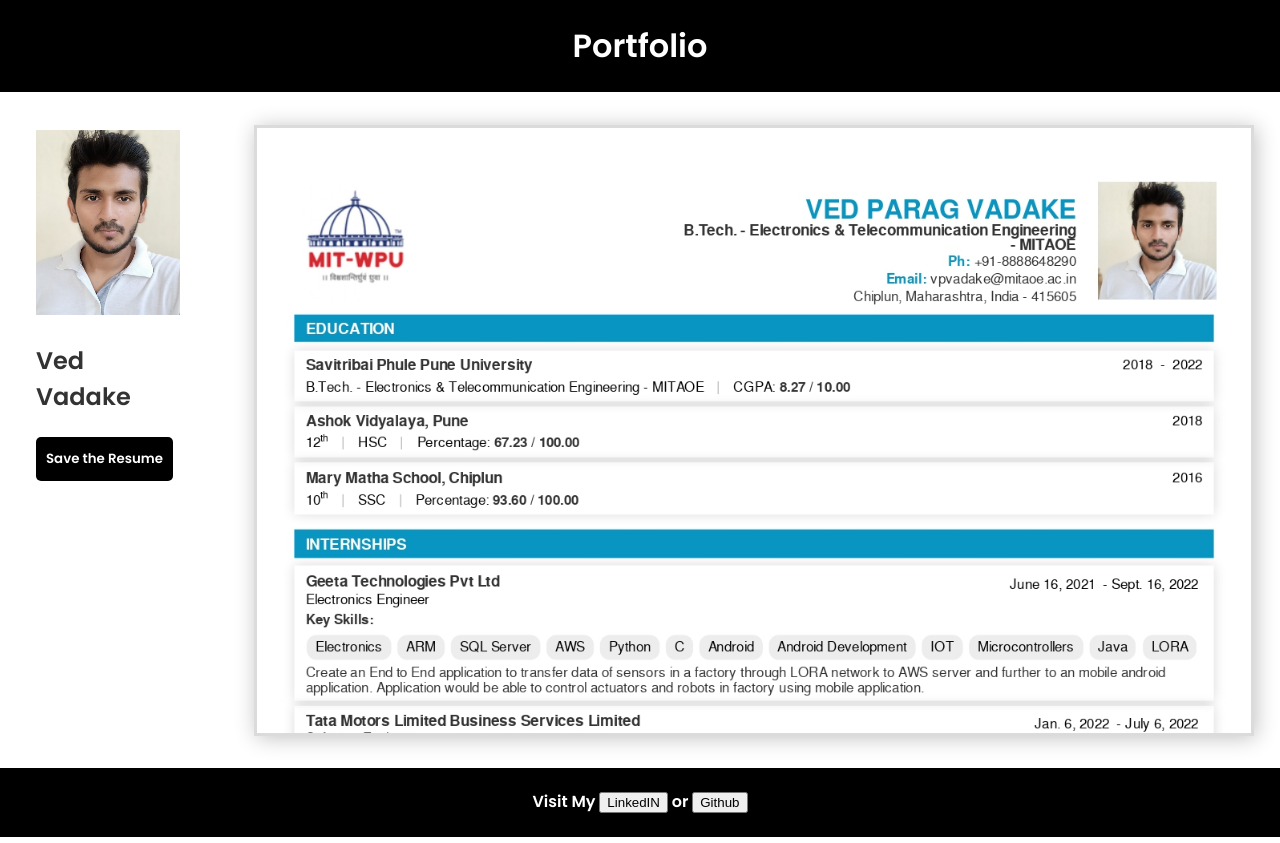
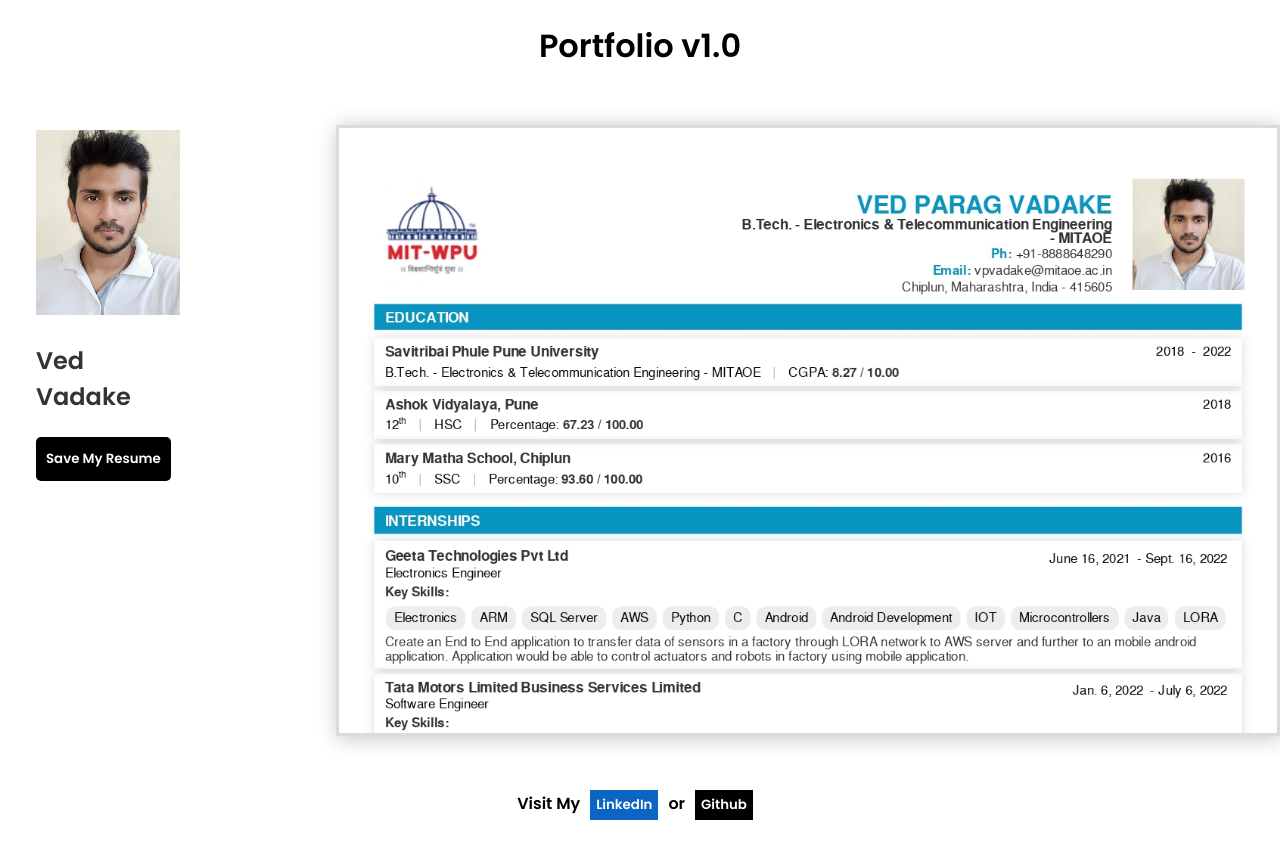
Before and after one commit to awesome-ved/portfolio-website, a React (Create React App) app in the folder portfolio/: page / in a window 1280 px wide. Built offline with nearby package versions, Linux system fonts and the light colour scheme.

Commit message:
vi commit

```diff
--- a/portfolio/src/App.css
+++ b/portfolio/src/App.css
@@ -39,13 +39,13 @@ body {
   }
 
   .header {
-    background: #000000;
+    background: #ffffff;
     border-bottom: 1px solid #ffffff;
     padding-top:1px;
     text-align: center;
     position: sticky;
     top: 0;
-    color: rgb(255, 255, 255);
+    color: rgb(0, 0, 0);
     z-index: 9999;
   }
 
@@ -105,6 +105,8 @@ body {
                 padding-top: 20px;
               }
 
+
+
               #mgd-sideBaritem-save_button{
                 height: 44px;
                 padding: 10px;
@@ -113,6 +115,10 @@ body {
                 background-color: #000000;
                 color: #ffffff;
                 border: #ffffff;
+              }
+
+              #mgd-sideBaritem-save_button:hover{
+                box-shadow: 2px 2px 20px 0px #c2c2c2;
               }
 
       .page-doc_content{
@@ -132,12 +138,40 @@ body {
           white-space: nowrap;
           box-shadow:  2px 2px 20px 0px #c2c2c2;
           border: solid #dbdbdb;
-          margin: 0 auto;
+          margin-left: 13.5vh;
         }
 
   .footer {
-    background-color: #000000;
+    background-color: #ffffff;
     padding: 0.5%;
-    color: white;
+    color: rgb(0, 0, 0);
     text-align: center;
   }
+    .GOTOLINK{
+      margin-left: 10px;
+      margin-right: 10px;
+      padding-top: 5px;
+      padding-bottom: 5px;
+      border: #ffffff;
+      color:#ffffff;
+      font-family: 'Poppins', sans-serif;
+    }
+
+    .GOTOLINK:hover{
+      box-shadow: 2px 2px 20px 0px #c2c2c2;
+    }
+
+      .GOTOLINK.LinkedIN{
+        background-color: #0a66c2;
+      }
+
+      .GOTOLINK.Github{
+        background-color: #000000;
+      }
+
+        .link{
+          height: 100%;
+          width: 100%;
+          color: white;
+          text-decoration: none;
+        }
--- a/portfolio/src/App.js
+++ b/portfolio/src/App.js
@@ -4,6 +4,8 @@ import page2 from "./Ved_Vadake_Resume_page-0002.jpg";
 import profile from "./Ved_Vadake_Photo.jpeg";
 const PDF_URL = "./Ved_Vadake_Resume.pdf";
 function App() {
+
+
   const downloadFileAtURL=(url)=>{
     const fileName = url.split('/').pop();
     const aTag = document.createElement("a");
@@ -17,7 +19,7 @@ function App() {
     <div className="App">
       <header className='header'>
         <div className='header-portfolio-holder'>
-          <h1 className='header-portfolio-holder-text'>Portfolio</h1>
+          <h1 className='header-portfolio-holder-text'>Portfolio v1.0</h1>
         </div>
       </header>
       <div className='container'>
@@ -33,7 +35,7 @@ function App() {
                     <h2>Ved Vadake</h2>
                   </li>
                   <li class="mgd-sidebar__item">
-                  <button id="mgd-sideBaritem-save_button"onClick={()=>{downloadFileAtURL(PDF_URL)}}>Save the Resume</button>
+                  <button id="mgd-sideBaritem-save_button" onClick={()=>{downloadFileAtURL(PDF_URL)}}>Save My Resume</button>
                   </li>
                 </ul>
               </div>
@@ -42,18 +44,26 @@ function App() {
           <div className='page-doc_content'>
             <div className='page-doc_content-image_list'>
               <img src={page1} alt='page1' className='page-doc_content-pages' id='page1'></img>
+              <div className='page-doc_content-page_break'></div>
               <img src={page2} alt='page2' className='page-doc_content-pages' id='page2'></img>
             </div>
           </div>
         </div>
       </div>
       <footer className='footer'>
-        <p>Visit My <button className="linkedin">LinkedIN</button> or <button className="github">Github</button></p>
+        <p>
+          Visit My
+          <button className="GOTOLINK LinkedIN" id='LinkedIn'>
+            <a class="link" href="https://www.linkedin.com/in/ved-vadake-/" target="_blank" rel="noreferrer">LinkedIn</a>
+          </button>
+          or
+          <button className="GOTOLINK Github" id='Github'>
+            <a class="link" href="https://github.com/awesome-ved" target="_blank" rel="noreferrer">Github</a>
+          </button>
+        </p>
       </footer>
     </div>
   );
 }
 
-
-
 export default App;
```
